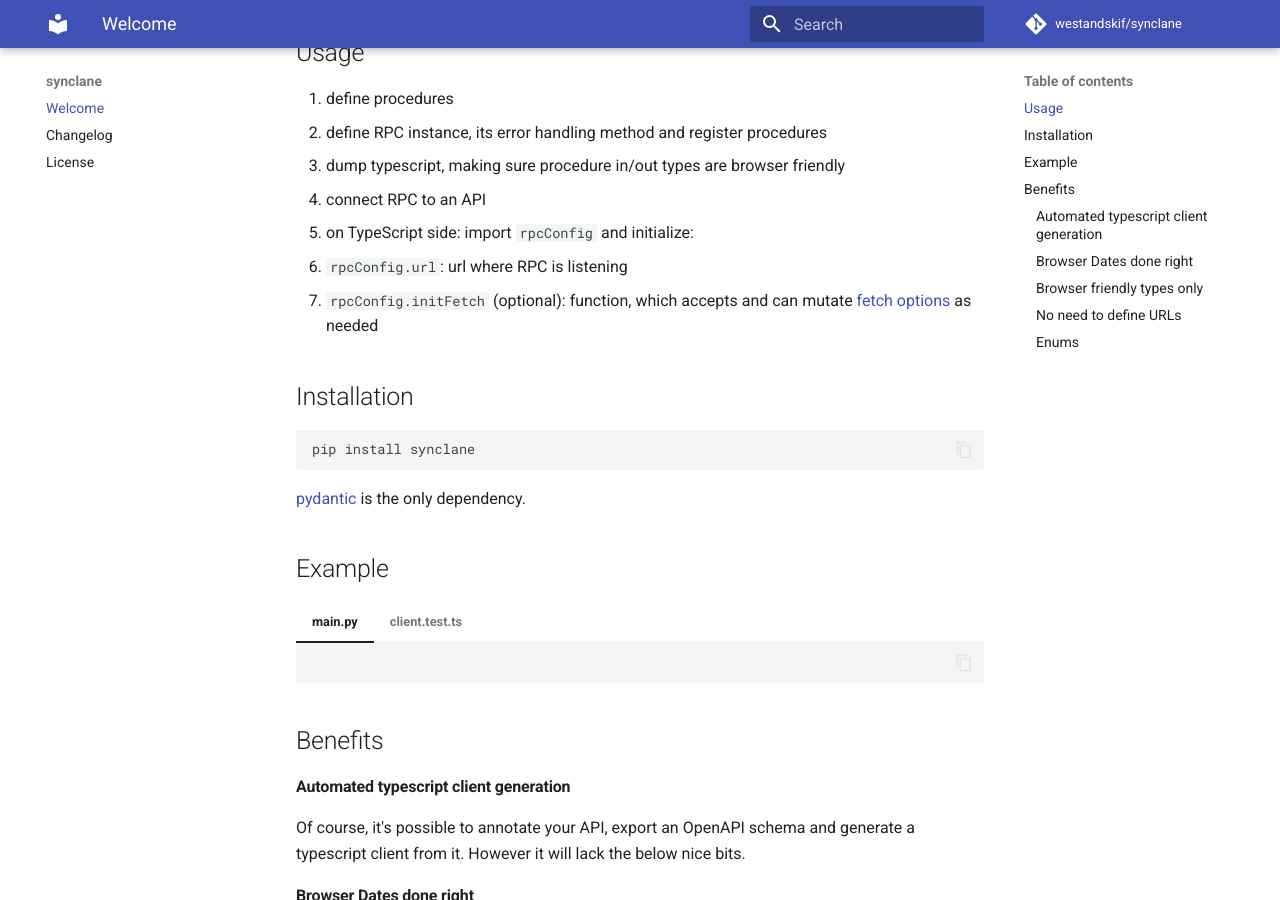
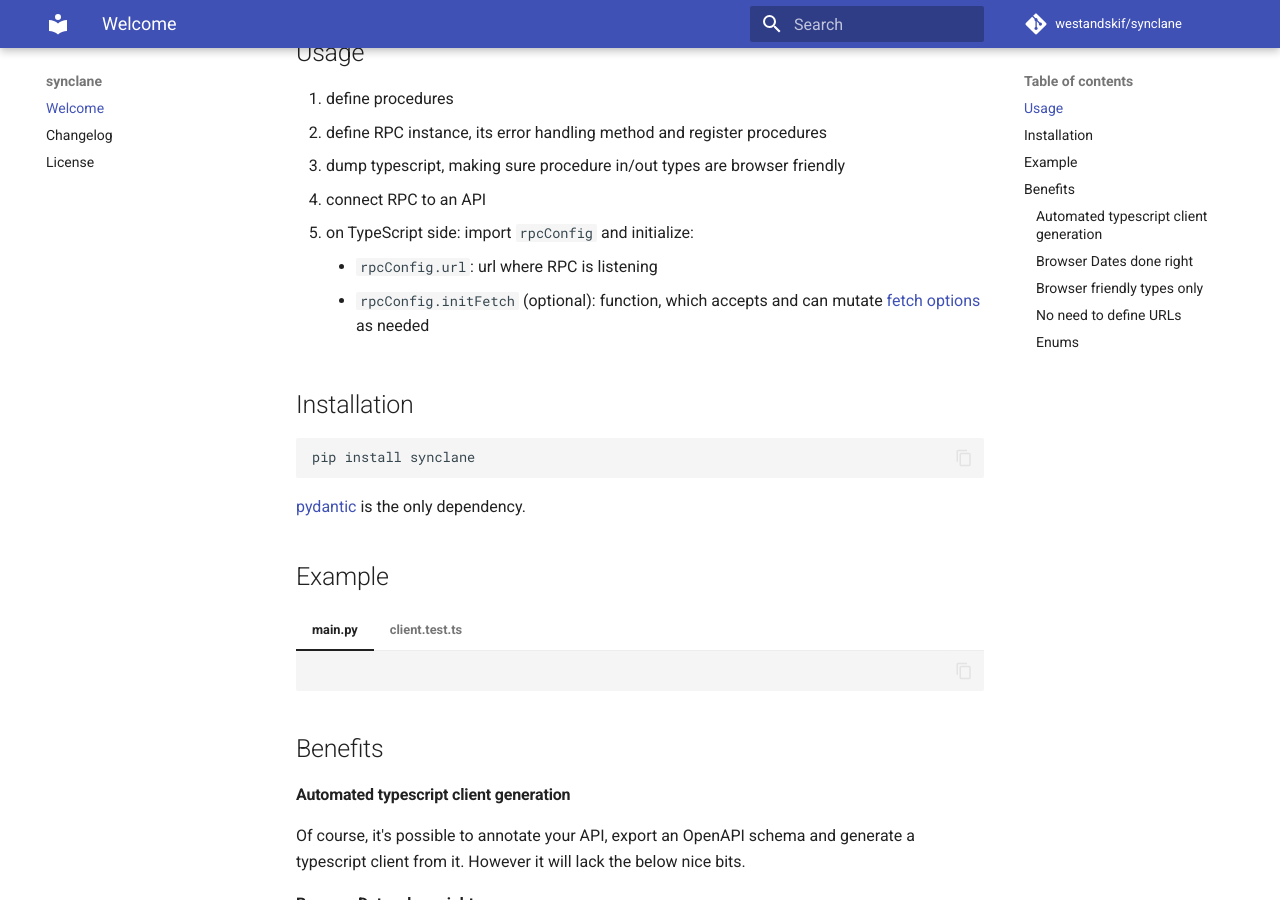
Before and after one commit to westandskif/synclane, an MkDocs documentation site: the page built from docs/README.md, in a window 1280 px wide and 900 px high, scrolled down 321 px. Built offline with MkDocs 1.6.1 and Material for MkDocs 9.7.7, drawn with Linux system fonts in a browser that asks for light colours; comment, search, counter and statistics services are not loaded.

```diff
--- a/docs/README.md
+++ b/docs/README.md
@@ -21,10 +21,10 @@ and use automatically generated TypeScript functions to consume it.
 1. dump typescript, making sure procedure in/out types are browser friendly
 1. connect RPC to an API
 1. on TypeScript side: import `rpcConfig` and initialize:
-   - `rpcConfig.url`: url where RPC is listening
-   - `rpcConfig.initFetch` (optional): function, which accepts and can mutate
-     [fetch options](https://developer.mozilla.org/en-US/docs/Web/API/fetch)
-     as needed
+     * `rpcConfig.url`: url where RPC is listening
+     * `rpcConfig.initFetch` (optional): function, which accepts and can mutate
+       [fetch options](https://developer.mozilla.org/en-US/docs/Web/API/fetch)
+       as needed
 
 ## Installation
 
```
